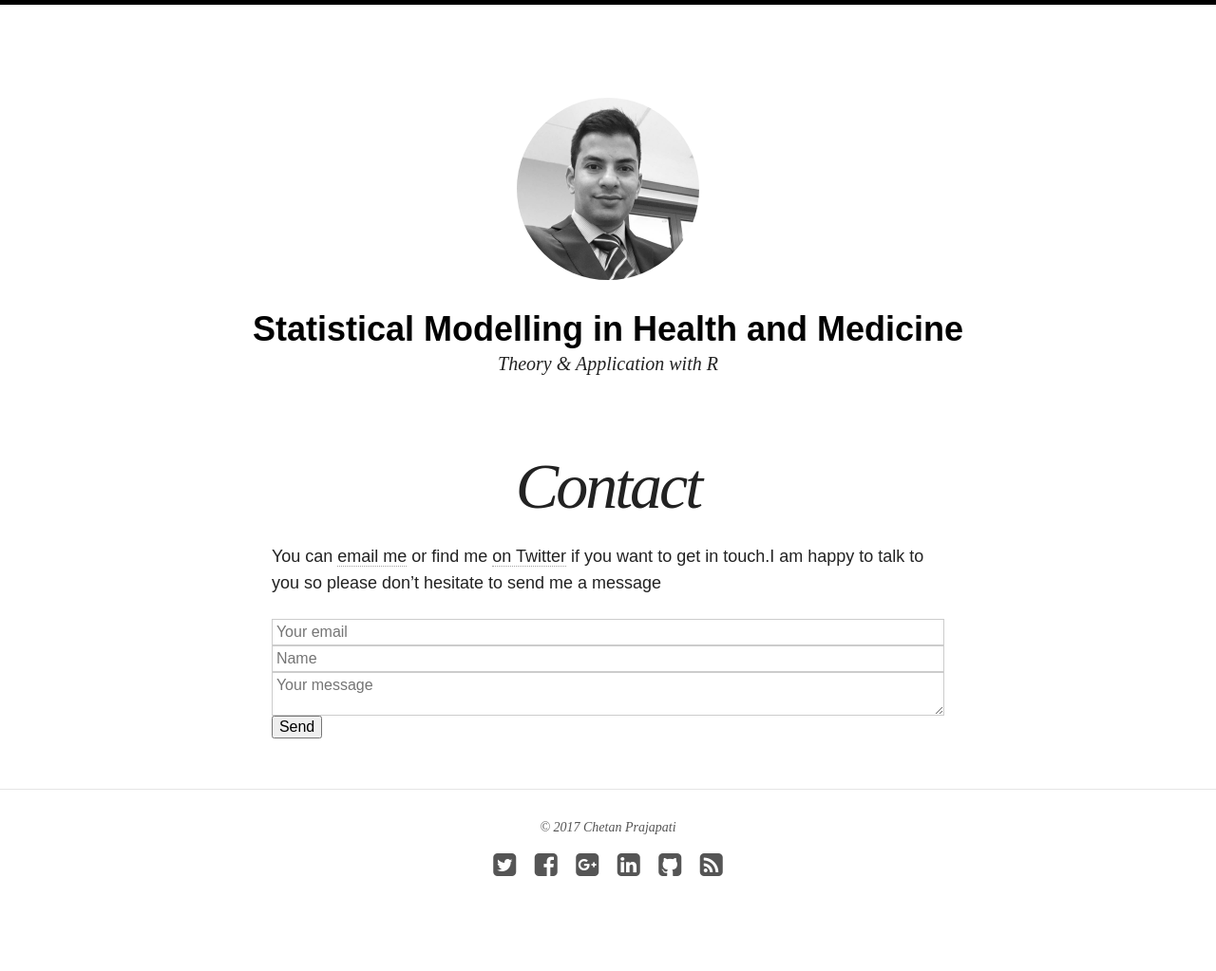
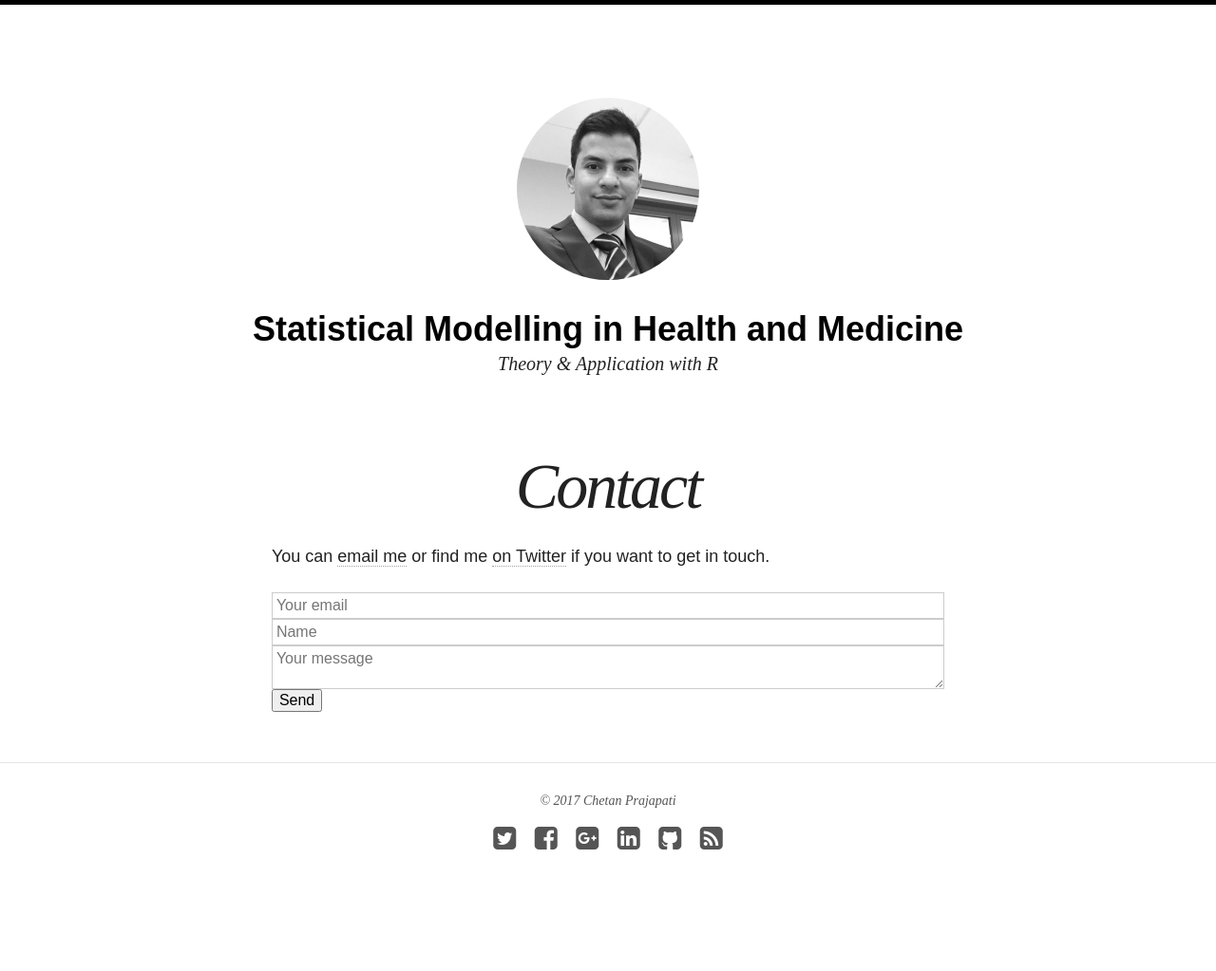
Before and after one commit to statistical-evidence/statistical-evidence.github.io, a Jekyll site: the page built from contact/index.md, in a window 1280 px wide. Shown: the whole page at 95% size. Built offline with Jekyll 4.4.1, drawn with Linux system fonts in a browser that asks for light colours; nearby versions of some CDN libraries; after the commit the page ends 995 px from its top, so only the background shows below that.

Commit message:
Update index.md

```diff
--- a/contact/index.md
+++ b/contact/index.md
@@ -6,8 +6,7 @@ modified: 2014-08-08T19:44:38.564948-04:00
 
 ---
 
-You can <a href="mailto:chetan.prajapati@live.com?subject=Hello from statistical-evidence">email me</a> or find me <a href="https://twitter.com/chetan_oxforduk">on Twitter</a> if you want to get in touch.I am happy to talk to you so please don't hesitate to send me a message
-
+You can <a href="mailto:chetan.prajapati@live.com?subject=Hello from statistical-evidence">email me</a> or find me <a href="https://twitter.com/chetan_oxforduk">on Twitter</a> if you want to get in touch.
 <form method="POST" action="http://formspree.io/chetan.prajapati@live.com">
 
   <input type="email" name="email" placeholder="Your email">
```
